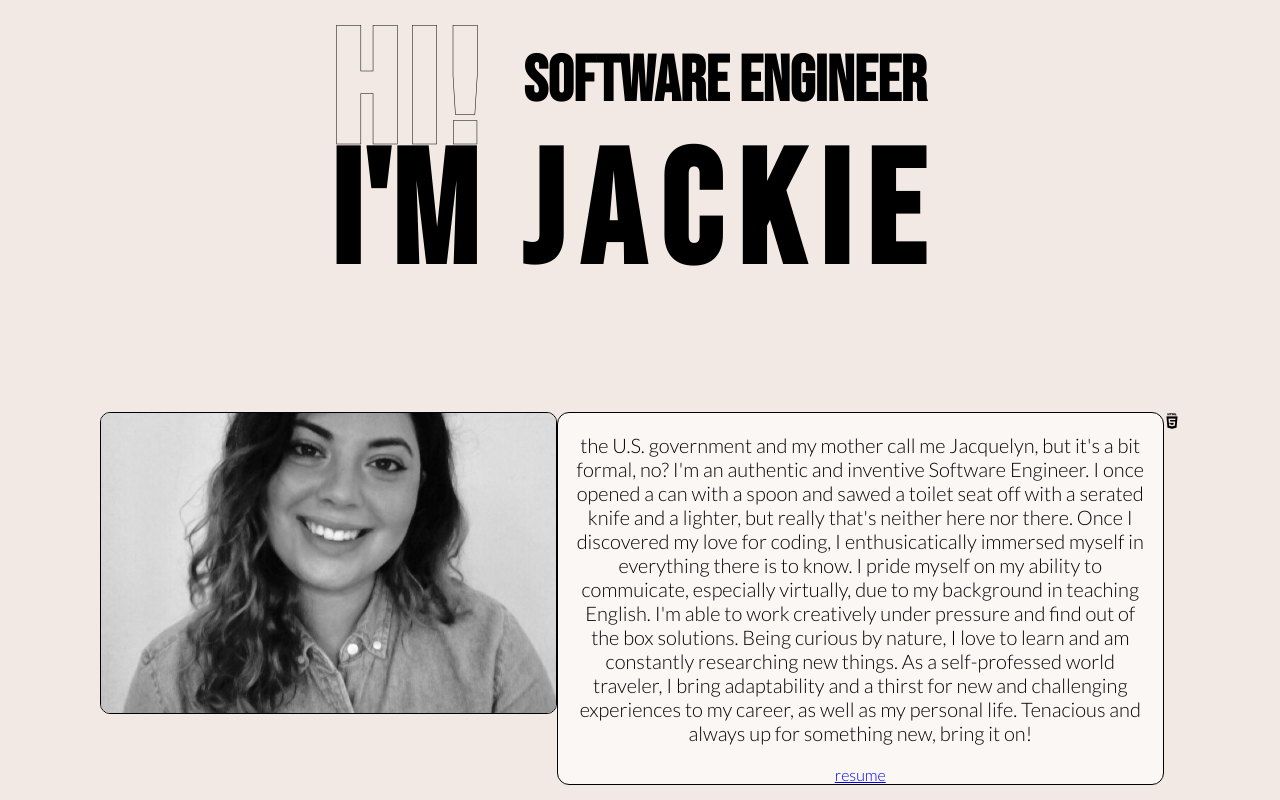
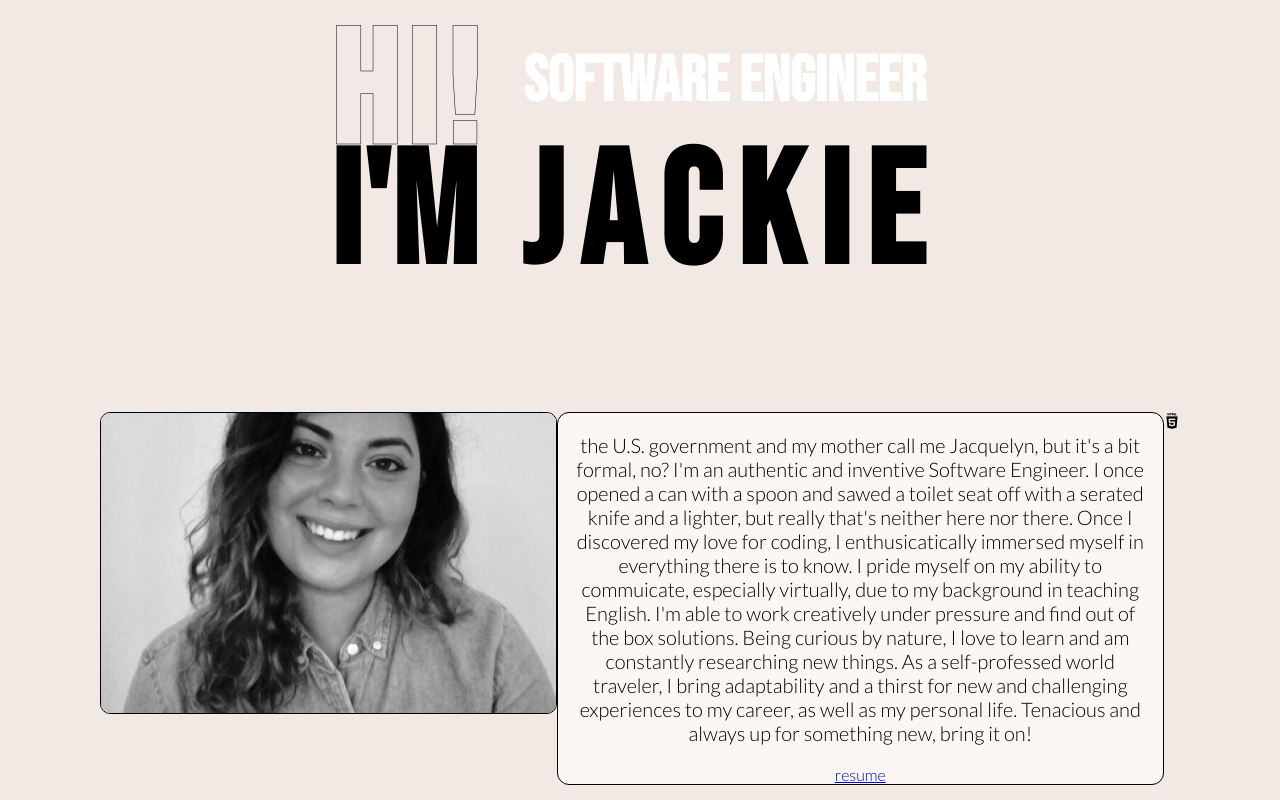
Before and after one commit to jckrft/portfolio, a React (Create React App) app in the folder client/: page / in a window 1280 px wide. Shown: the top 800 px of the page. Built offline with nearby package versions, Linux system fonts and the light colour scheme; a web font is replaced by a local one.

Commit message:
white font

```diff
--- a/client/src/assets/css/Landing.css
+++ b/client/src/assets/css/Landing.css
@@ -55,7 +55,7 @@
   padding-left: 50px;
   font-size: 4rem;
   width: 450px;
-  /* color: white; */
+  color: white;
   /* -webkit-text-fill-color: white;
   -webkit-text-stroke: .5px #22223B; */
 }
```
